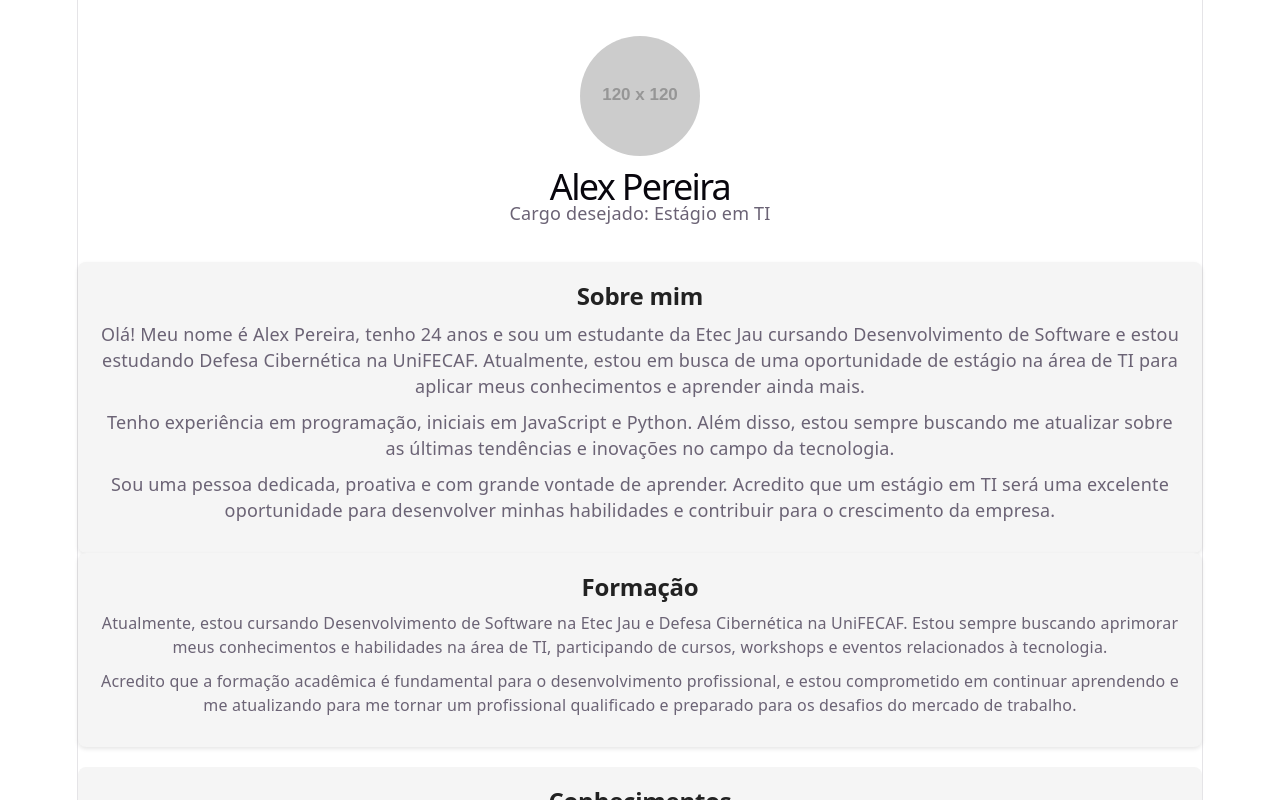
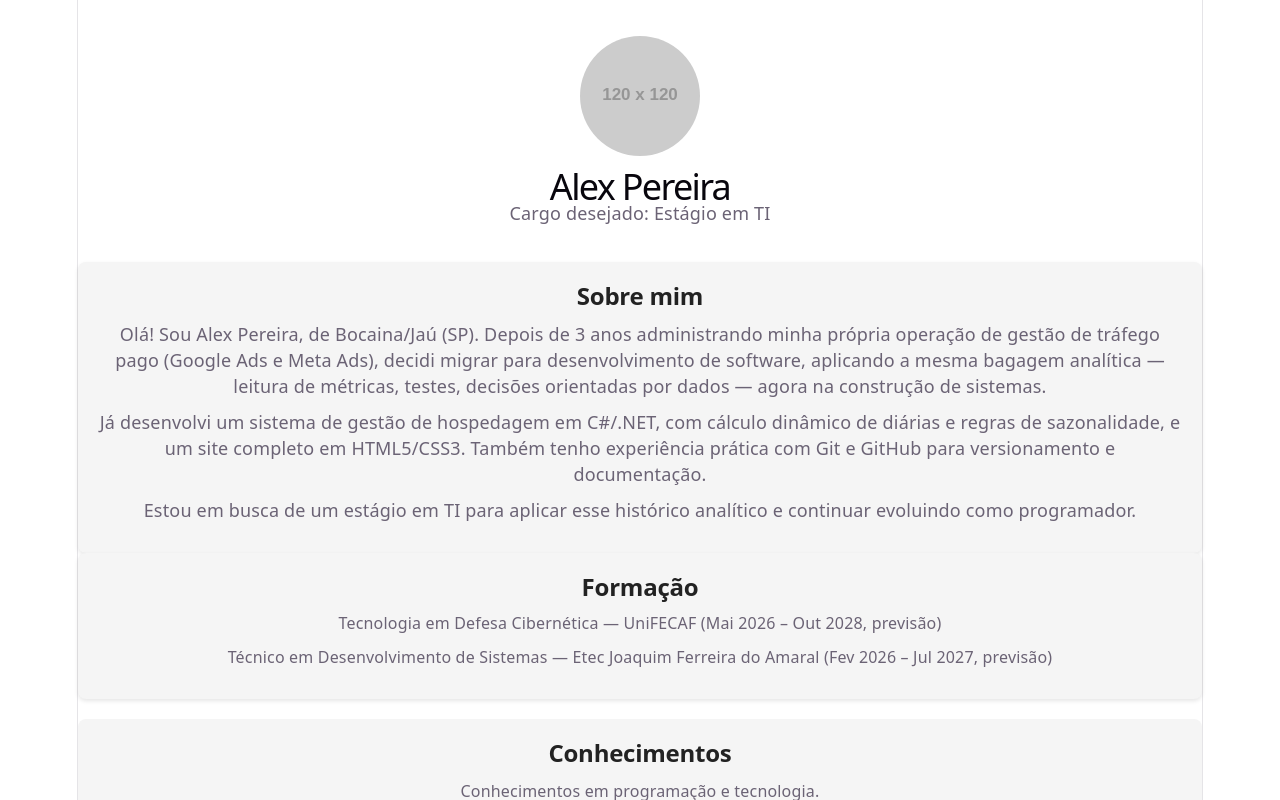
Before and after one commit to PereraDev/teste-estagio-ti, a React (Vite) app: page / in a window 1280 px wide. Shown: the top 800 px of the page. Built offline with nearby package versions, Linux system fonts and the light colour scheme.

Commit message:
feat: reescreve sobre mim e formacao com dados reais do curriculo

```diff
--- a/src/components/Formacao.jsx
+++ b/src/components/Formacao.jsx
@@ -5,10 +5,10 @@ function Formacao() {
     <section className={styles.formacao}>
         <h2 className={styles.title}>Formação</h2>
         <p className={styles.paragrafo}>
-            Atualmente, estou cursando Desenvolvimento de Software na Etec Jau e Defesa Cibernética na UniFECAF. Estou sempre buscando aprimorar meus conhecimentos e habilidades na área de TI, participando de cursos, workshops e eventos relacionados à tecnologia.
+          Tecnologia em Defesa Cibernética — UniFECAF (Mai 2026 – Out 2028, previsão)
         </p>
         <p className={styles.paragrafo}>
-            Acredito que a formação acadêmica é fundamental para o desenvolvimento profissional, e estou comprometido em continuar aprendendo e me atualizando para me tornar um profissional qualificado e preparado para os desafios do mercado de trabalho.
+          Técnico em Desenvolvimento de Sistemas — Etec Joaquim Ferreira do Amaral (Fev 2026 – Jul 2027, previsão)
         </p>
     </section>
   );
--- a/src/components/Sobre.jsx
+++ b/src/components/Sobre.jsx
@@ -5,13 +5,13 @@ function Sobre() {
     <section className={styles.sobre}>
         <h2 className={styles.title}>Sobre mim</h2>
         <p className={styles.paragrafo}>
-            Olá! Meu nome é Alex Pereira, tenho 24 anos e sou um estudante da Etec Jau cursando Desenvolvimento de Software e estou estudando Defesa Cibernética na UniFECAF. Atualmente, estou em busca de uma oportunidade de estágio na área de TI para aplicar meus conhecimentos e aprender ainda mais.
+        Olá! Sou Alex Pereira, de Bocaina/Jaú (SP). Depois de 3 anos administrando minha própria operação de gestão de tráfego pago (Google Ads e Meta Ads), decidi migrar para desenvolvimento de software, aplicando a mesma bagagem analítica — leitura de métricas, testes, decisões orientadas por dados — agora na construção de sistemas.
         </p>
         <p className={styles.paragrafo}>
-            Tenho experiência em programação, iniciais em JavaScript e Python. Além disso, estou sempre buscando me atualizar sobre as últimas tendências e inovações no campo da tecnologia.
+        Já desenvolvi um sistema de gestão de hospedagem em C#/.NET, com cálculo dinâmico de diárias e regras de sazonalidade, e um site completo em HTML5/CSS3. Também tenho experiência prática com Git e GitHub para versionamento e documentação.
         </p>
         <p className={styles.paragrafo}>
-            Sou uma pessoa dedicada, proativa e com grande vontade de aprender. Acredito que um estágio em TI será uma excelente oportunidade para desenvolver minhas habilidades e contribuir para o crescimento da empresa.
+        Estou em busca de um estágio em TI para aplicar esse histórico analítico e continuar evoluindo como programador.
         </p>
     </section>
   );
```
